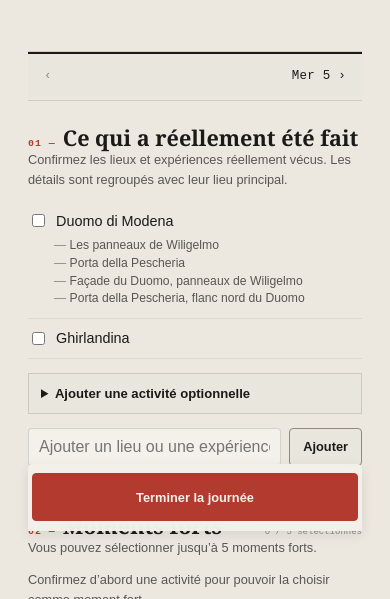
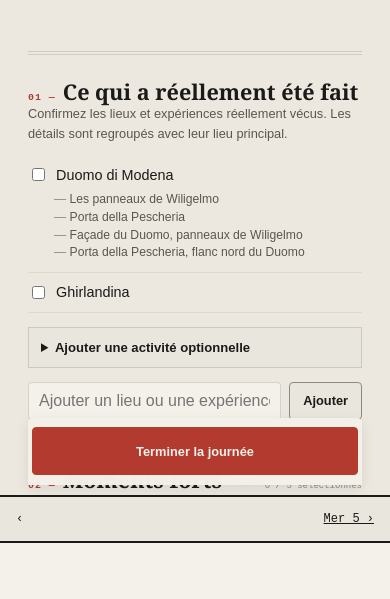
Before and after one commit to sebbourguignon/CarnetVoyage, a website: page tests/fixtures/carnet-preparation.html in a window 390 px wide. Both pictures are taken after a click on the button 195 px from the left and 624 px from the top of the page. Shown: the part 245-844 px from the top of the page. Drawn offline with Linux system fonts and the light colour scheme.

Commit message:
fix(carnet): reutiliser la navigation Agenda en bas

```diff
--- a/app/carnet-pdf/preparation.css
+++ b/app/carnet-pdf/preparation.css
@@ -92,7 +92,6 @@
 .carnet-journee-titre{padding:24px 0 12px}.carnet-journee-titre h2{margin-top:7px;font-size:clamp(2rem,6vw,3.2rem)}
 .carnet-journee-navigation{display:flex;justify-content:space-between;gap:12px;padding:10px 0 14px;border-bottom:1px solid var(--rule)}
 .carnet-journee-navigation button{min-height:44px}
-.carnet-detail-day-navigation{display:flex;height:46px;flex:none;border-top:2px solid var(--ink);background:var(--paper-deep)}.carnet-detail-day-navigation .day-nav-sticky-link{flex:1 1 0;min-width:0;display:flex;align-items:center;gap:5px;min-height:44px;padding:0 16px;text-decoration:none;color:var(--ink);font-family:var(--font-mono);font-size:12.5px;letter-spacing:.02em;white-space:nowrap;overflow:hidden;text-overflow:ellipsis}.carnet-detail-day-navigation .day-nav-sticky-next{justify-content:flex-end;text-align:right}.carnet-detail-day-navigation .day-nav-sticky-link[aria-disabled="true"]{color:var(--pietra)}
 .carnet-vue-journee.carnet-preparation-jour.ouvert{padding-bottom:92px}
 
 @media(max-width:700px){
@@ -121,14 +120,14 @@
 .carnet-journee-titre{padding:20px 0 16px;border-bottom:1px solid var(--rule)}.carnet-journee-titre .carnet-preparation-details{margin:14px 0 9px}.carnet-journee-titre>.carnet-autosave-statut{display:inline-flex;align-items:center;min-height:28px;padding:3px 0;text-align:left}.carnet-journee-titre>.carnet-autosave-statut.succes{opacity:.82}
 .carnet-journee-navigation{padding:11px 0 13px}.carnet-preparation-jour-corps>.carnet-preparation-bloc{position:relative;padding-top:28px}.section-heading{display:flex;align-items:baseline;gap:8px;min-height:1.5em}.section-heading .carnet-etape-numero{flex:none;margin:0;font-family:var(--font-mono);font-size:.62rem;font-weight:800;letter-spacing:.1em;color:var(--rosso)}.section-heading h4{margin:0}.section-heading .carnet-moments-compteur{margin-left:auto;align-self:baseline}
 .carnet-options-journee{margin:24px 0 8px;border:1px solid var(--rule);border-radius:3px;background:var(--paper-deep)}.carnet-options-journee summary{min-height:44px;padding:13px 15px;font-size:.8rem;font-weight:700;cursor:pointer}.carnet-options-journee .carnet-programme-option{margin:0;border:0;border-top:1px solid var(--rule);background:transparent}
-.carnet-action-bar{bottom:calc(62px + env(safe-area-inset-bottom) + 10px);display:flex;justify-content:flex-end;margin:22px 0 0;padding:9px 0;background:rgba(243,241,234,.96);border:0;border-radius:5px 5px 0 0;box-shadow:0 4px 14px rgba(26,26,24,.09);backdrop-filter:blur(8px)}.carnet-action-bar .carnet-action-primaire{min-width:190px;min-height:44px}.carnet-action-bar .carnet-action-primaire.prete{border-color:var(--oliva);background:transparent;color:var(--oliva);opacity:1}.carnet-vue-journee.carnet-preparation-jour.ouvert{padding-bottom:118px}
+.carnet-action-bar{bottom:calc(62px + 46px + env(safe-area-inset-bottom) + 10px);display:flex;justify-content:flex-end;margin:22px 0 0;padding:9px 0;background:rgba(243,241,234,.96);border:0;border-radius:5px 5px 0 0;box-shadow:0 4px 14px rgba(26,26,24,.09);backdrop-filter:blur(8px)}.carnet-action-bar .carnet-action-primaire{min-width:190px;min-height:44px}.carnet-action-bar .carnet-action-primaire.prete{border-color:var(--oliva);background:transparent;color:var(--oliva);opacity:1}.carnet-vue-journee.carnet-preparation-jour.ouvert{padding-bottom:164px}
 
 @media(max-width:700px){
   .carnet-dashboard-entete{padding:22px 0 12px}.carnet-dashboard-generation{grid-template-columns:1fr;margin-bottom:14px;padding:16px}.carnet-dashboard-generation .carnet-bouton-generer{grid-column:1;grid-row:auto;width:100%;margin-top:5px}.carnet-dashboard-generation .carnet-generation-suivi,.carnet-dashboard-generation-aide{grid-column:1}.carnet-dashboard-generation-texte strong{font-size:1.2rem}
   .carnet-dashboard-filtres{margin-right:-22px;padding-right:22px}.carnet-dashboard-continuer{margin-top:2px}.carnet-dashboard-jour{grid-template-columns:minmax(0,1fr) auto;min-height:94px;padding:13px 8px}.carnet-dashboard-jour-meta{gap:5px}.carnet-dashboard-chevron{font-size:1.45rem}.carnet-dashboard-statut{max-width:86px;text-align:center}
   .carnet-journee-titre{padding-top:16px}.carnet-journee-titre h2{font-size:clamp(2rem,10vw,2.75rem)}.carnet-journee-navigation{gap:8px}.carnet-journee-navigation button{flex:1;white-space:normal}
   .carnet-preparation-jour-corps>.carnet-preparation-bloc{padding-top:25px}.section-heading{gap:7px}.section-heading .carnet-moments-compteur{font-size:9px}
-  .carnet-action-bar{bottom:calc(58px + env(safe-area-inset-bottom) + 10px);margin-left:0;margin-right:0;padding:9px 4px 10px;border:0;border-radius:5px 5px 0 0;box-shadow:0 4px 13px rgba(26,26,24,.09)}.carnet-action-bar .carnet-action-primaire{width:100%;min-height:48px;font-size:.8rem}
+  .carnet-action-bar{bottom:calc(58px + 46px + env(safe-area-inset-bottom) + 10px);margin-left:0;margin-right:0;padding:9px 4px 10px;border:0;border-radius:5px 5px 0 0;box-shadow:0 4px 13px rgba(26,26,24,.09)}.carnet-action-bar .carnet-action-primaire{width:100%;min-height:48px;font-size:.8rem}
   .carnet-vue-journee:has(textarea:focus) .carnet-action-bar,.carnet-vue-journee:has(input[type="text"]:focus) .carnet-action-bar{position:static}
 }
 
--- a/app/carnet-pdf/preparation.js
+++ b/app/carnet-pdf/preparation.js
@@ -124,11 +124,15 @@
     function dateJour(j){return((j.dow?j.dow+" ":"")+(j.num||"")+" "+(j.mois||"")).trim();}
     function resumeJour(e){var morceaux=[];if(e.photos.length)morceaux.push(e.photos.length+" / 10 photo"+(e.photos.length>1?"s":""));if(decoder(e.preparation.carnetStory))morceaux.push(e.preparation.carnetStorySource==="legacy"?"récit à revoir":"récit rédigé");else if(preparationSignificative(e))morceaux.push("récit à rédiger");var moments=e.faits.filter(function(f){return f.momentFort;}).length;if(moments)morceaux.push(moments+" / 5 moment"+(moments>1?"s":"")+" fort"+(moments>1?"s":""));return morceaux.length?morceaux.join(" · "):"Aucun souvenir préparé";}
     function ouvrirJour(j){scrollDashboard=window.scrollY||0;jourOuvert=j.uuid;vue="journee";rendre(options.panel);window.scrollTo(0,0);}
-    function retourDashboard(){vue="dashboard";jourOuvert=null;rendre(options.panel);setTimeout(function(){window.scrollTo(0,scrollDashboard);});}
+    function navigationGlobale(){return document.getElementById("day-nav-sticky");}
+    function masquerNavigationGlobale(){var nav=navigationGlobale();if(nav){nav.hidden=true;nav.innerHTML="";}}
+    function afficherNavigationGlobale(j,e){var nav=navigationGlobale();if(!nav)return;var index=options.jours.indexOf(j);nav.innerHTML="";nav.setAttribute("data-kind",j.cat||"");[[options.jours[index-1],"prev"],[options.jours[index+1],"next"]].forEach(function(x){var cible=x[0],sens=x[1],lib=cible?(cible.dow+" "+cible.num):sens==="prev"?"‹":"›";if(!cible){var vide=el("span","day-nav-sticky-link day-nav-sticky-"+sens,lib);vide.setAttribute("aria-disabled","true");nav.appendChild(vide);return;}var lien=el("a","day-nav-sticky-link day-nav-sticky-"+sens,sens==="prev"?"‹ "+lib:lib+" ›");lien.href="#";lien.onclick=function(ev){ev.preventDefault();forcerSauvegarde(j,e).then(function(){jourOuvert=cible.uuid;rendre(options.panel);window.scrollTo(0,0);});};nav.appendChild(lien);});nav.hidden=false;}
+    function retourDashboard(){vue="dashboard";jourOuvert=null;masquerNavigationGlobale();rendre(options.panel);setTimeout(function(){window.scrollTo(0,scrollDashboard);});}
     function jourRecent(){var candidats=options.jours.filter(function(j){return statutUX(etatPour(j))==="en-cours";});if(!candidats.length)return null;if(dernierEditeId){var local=candidats.find(function(j){return j.uuid===dernierEditeId;});if(local)return local;}return candidats.sort(function(a,b){return String((preparations[b.uuid]||{}).maj_le||"").localeCompare(String((preparations[a.uuid]||{}).maj_le||""));})[0];}
     function carteDashboard(j){var e=etatPour(j),statut=statutUX(e),b=el("button","carnet-dashboard-jour statut-"+statut);b.type="button";b.setAttribute("aria-label",dateJour(j)+", "+decoder(j.titre)+", "+libelleStatut(statut));var texte=el("span","carnet-dashboard-jour-texte"),meta=el("span","carnet-dashboard-jour-meta"),statutTexte=statut==="prete"?"✓ Prête":libelleStatut(statut);texte.append(el("span","carnet-dashboard-date",dateJour(j)),el("strong",null,decoder(j.titre)),el("span","carnet-dashboard-resume",resumeJour(e)));var badge=el("span","carnet-dashboard-statut",statutTexte),chevron=el("span","carnet-dashboard-chevron","›");chevron.setAttribute("aria-hidden","true");meta.append(badge,chevron);b.append(texte,meta);b.onclick=function(){ouvrirJour(j);};return b;}
     function lancerGeneration(gen,suivi){return async function(){if(gen.disabled)return;gen.disabled=true;var debut=Date.now(),timer=setInterval(function(){suivi.textContent="Génération du carnet… "+Math.round((Date.now()-debut)/1000)+" s";},1000);suivi.textContent="Chargement des données… 0 s";try{for(var j of options.jours)await forcerSauvegarde(j,etatPour(j));await options.generer(function(message,secondes){suivi.textContent=message+" "+secondes+" s";},debut);suivi.textContent="Carnet généré.";}catch(err){suivi.textContent="La génération a échoué. Vous pouvez relancer.";window.alert(err.messageUtilisateur||err.message||"La génération a échoué.");}finally{clearInterval(timer);gen.disabled=options.jours.filter(function(j){return etatPour(j).preparation.carnetTerminee;}).length===0;}};}
     function rendreDashboard(panel){
+      masquerNavigationGlobale();
       var etats={"a-preparer":0,"en-cours":0,"prete":0},photosPretes=0,total=options.jours.length;
       options.jours.forEach(function(j){var e=etatPour(j),statut=statutUX(e);etats[statut]++;if(statut==="prete")photosPretes+=e.photos.length;});
       var intro=el("header","carnet-dashboard-entete");intro.append(el("p","eyebrow","Carnet souvenir"),el("h2",null,"Préparer le carnet"));panel.appendChild(intro);
@@ -142,7 +146,7 @@
       var item=el("article","carnet-preparation-jour ouvert carnet-vue-journee"),head=el("header","carnet-journee-entete"),retour=el("button","carnet-action-texte","← Carnet"),badge=el("span","carnet-dashboard-statut",libelleStatut(statutUX(e)));
       retour.type="button";retour.onclick=retourDashboard;badge.dataset.dayStatus=j.uuid;head.append(retour,badge);item.appendChild(head);
       var titre=el("div","carnet-journee-titre"),save=el("button","carnet-autosave-statut",libelleSauvegarde(e));save.type="button";save.hidden=!libelleSauvegarde(e);save.dataset.saveDay=j.uuid;save.setAttribute("aria-live","polite");save.onclick=function(){if(e.erreur){var action=e.reessayer;e.erreur=null;e.statut=action?"Finalisation…":"Enregistrement…";actualiserStatut(j,e);if(action)action();else sauvegarder(j,e,e.revision);}};titre.append(el("p","carnet-dashboard-date",dateJour(j)),el("h2",null,decoder(j.titre)));var details=el("div","carnet-preparation-details");[j.rail1,j.rail2].filter(Boolean).forEach(function(v){details.appendChild(el("span",null,decoder(v)));});titre.append(details,save);item.appendChild(titre);
-      var index=options.jours.indexOf(j),nav=el("nav","day-nav-sticky carnet-detail-day-navigation");nav.setAttribute("aria-label","Navigation entre les journées");[[options.jours[index-1],"prev"],[options.jours[index+1],"next"]].forEach(function(x){var cible=x[0],sens=x[1],lib=cible?(cible.dow+" "+cible.num):sens==="prev"?"‹":"›";if(!cible){var vide=el("span","day-nav-sticky-link day-nav-sticky-"+sens,lib);vide.setAttribute("aria-disabled","true");nav.appendChild(vide);return;}var lien=el("a","day-nav-sticky-link day-nav-sticky-"+sens,sens==="prev"?"‹ "+lib:lib+" ›");lien.href="#";lien.onclick=function(ev){ev.preventDefault();forcerSauvegarde(j,e).then(function(){jourOuvert=cible.uuid;rendre(options.panel);window.scrollTo(0,0);});};nav.appendChild(lien);});item.appendChild(nav);
+      afficherNavigationGlobale(j,e);
       var corps=el("div","carnet-preparation-jour-corps"),sections=[rendreFaits(j,e),rendreMoments(j,e),rendrePhotos(j,e),rendreNotes(j,e),rendreRecit(j,e)];sections.forEach(function(section,indexEtape){var numero=el("span","carnet-etape-numero",String(indexEtape+1).padStart(2,"0")+" —"),blocTitre=section.querySelector(":scope > .carnet-bloc-titre"),titre=section.querySelector(":scope > h4");if(blocTitre){blocTitre.classList.add("section-heading");blocTitre.insertBefore(numero,blocTitre.firstChild);}else if(titre){var heading=el("div","section-heading");heading.append(numero,titre);section.insertBefore(heading,section.firstChild);}});var titreNotes=sections[3].querySelector("h4");if(titreNotes)titreNotes.textContent="Notes & souvenirs";corps.append.apply(corps,sections);
       item.appendChild(corps);
       var bar=el("div","carnet-action-bar"),fin=el("button","carnet-action-primaire",e.preparation.carnetTerminee?"Journée prête ✓":"Terminer la journée");fin.type="button";fin.dataset.finishDay=j.uuid;fin.disabled=!!e.finalisation||!!e.preparation.carnetTerminee;fin.onclick=function(){terminer(j,e);};bar.appendChild(fin);item.appendChild(bar);setTimeout(function(){actualiserStatut(j,e);actualiserFinalisation(j,!!e.finalisation);});return item;
--- a/tests/fixtures/carnet-preparation.html
+++ b/tests/fixtures/carnet-preparation.html
@@ -6,12 +6,13 @@
   <title>Préparation du carnet — scénario de test</title>
   <style>
     :root{--font-display:Georgia,serif;--font-body:Arial,sans-serif;--font-mono:monospace;--paper:#f3f1ea;--paper-deep:#e9e6dd;--card:#ddd7c7;--ink:#1a1a18;--ink-soft:#595650;--pietra:#8e8a7c;--lago:#0f4a4e;--lago-mid:#2a7d80;--rosso:#b23a2e;--sole:#9c7a2e;--oliva:#67794f;--rule:rgba(26,26,24,.14);--rule-soft:rgba(26,26,24,.07)}
-    *{box-sizing:border-box}body{margin:0;background:#ece8e0;color:var(--ink);font-family:Arial,sans-serif}.shell{max-width:980px;margin:auto;padding:28px}.eyebrow{text-transform:uppercase;color:var(--rosso);font-size:.72rem;font-weight:800;letter-spacing:.08em}.carnet-bouton-generer{padding:12px 18px;border:0;border-radius:10px;background:var(--rosso);color:#fff;font-weight:800}
+    *{box-sizing:border-box}body{margin:0;background:#ece8e0;color:var(--ink);font-family:Arial,sans-serif}.shell{max-width:980px;margin:auto;padding:28px}.eyebrow{text-transform:uppercase;color:var(--rosso);font-size:.72rem;font-weight:800;letter-spacing:.08em}.carnet-bouton-generer{padding:12px 18px;border:0;border-radius:10px;background:var(--rosso);color:#fff;font-weight:800}.footer-stack{position:fixed;left:0;right:0;bottom:0;z-index:40}.day-nav-sticky{display:flex;height:46px;background:var(--paper-deep);border-top:2px solid var(--ink)}.day-nav-sticky-link{flex:1;display:flex;align-items:center;min-height:44px;padding:0 16px;color:var(--ink);font:12px monospace}.day-nav-sticky-next{text-align:right;justify-content:flex-end}.tabbar{height:58px;background:var(--paper);border-top:2px solid var(--ink)}
   </style>
   <link rel="stylesheet" href="../../app/carnet-pdf/preparation.css">
 </head>
 <body>
   <main class="shell"><div id="panel"></div></main>
+  <div class="footer-stack"><nav class="day-nav-sticky" id="day-nav-sticky" aria-label="Navigation entre les journées" hidden></nav><nav class="tabbar" aria-label="Navigation principale"></nav></div>
   <script src="../../app/carnet-pdf/modele.js"></script>
   <script src="../../app/carnet-pdf/preparation.js"></script>
   <script>
```
Also changed, not shown: tests/carnet-pdf/preparation-ui.test.mjs (+3 -2 lines).
